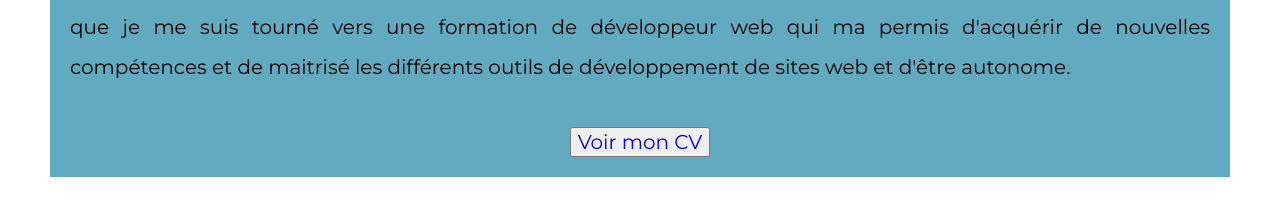
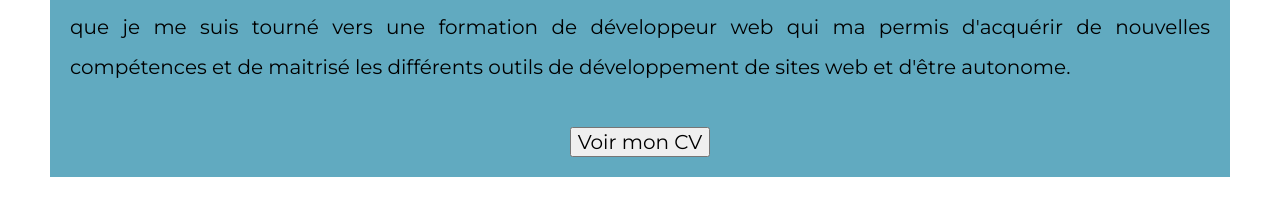
Before and after one commit to Mbaouz/PortFolio_BAOUZ_Mohamed, a React (Create React App) app: page / in a window 1280 px wide. Shown: the part 1303-1523 px from the top of the page. Built offline with nearby package versions, Linux system fonts and the light colour scheme.

Commit message:
delete cv

```diff
--- a/src/pages/Home/Home.jsx
+++ b/src/pages/Home/Home.jsx
@@ -22,7 +22,7 @@ const Home = () => {
                 compétences et de maitrisé les différents outils de développement de sites web et d'être autonome.</p>
 
 
-                <button className="bt-cv"><a href={cvImg}>Voir mon CV</a></button>
+                <button className="bt-cv"><a>Voir mon CV</a></button>
 
             </div>
             <Competence/>
```
